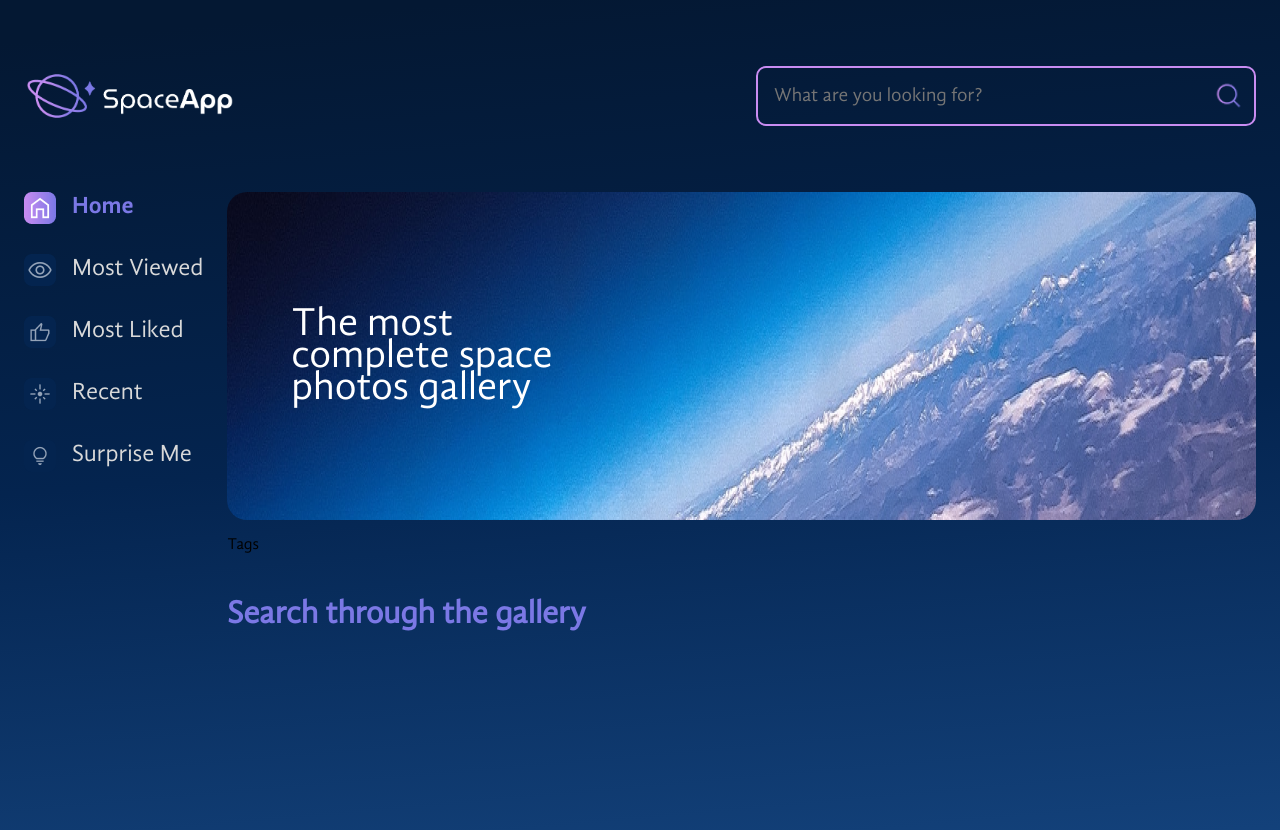
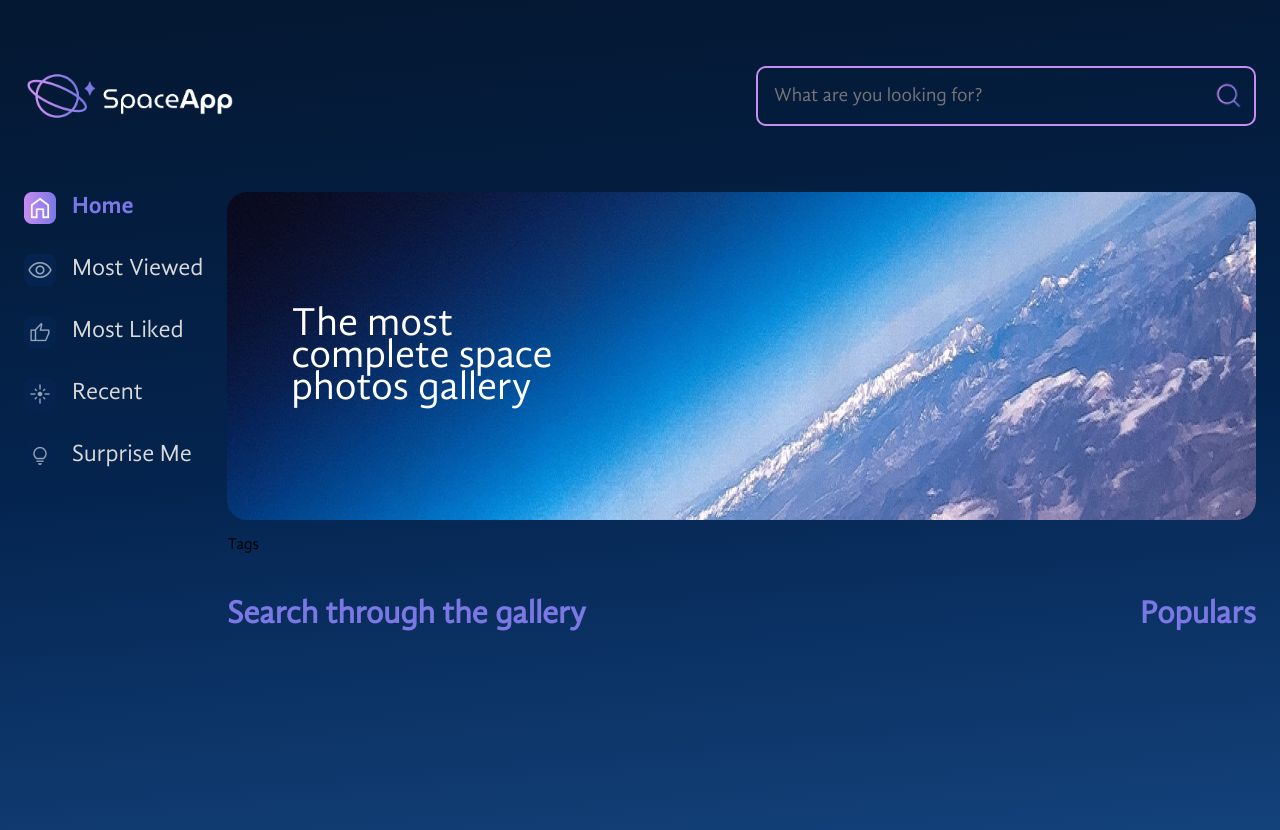
Before and after one commit to AbrahamOliden/react-space, a React (Vite) app: page / in a window 1280 px wide. Shown: the top 830 px of the page. Built offline with nearby package versions, Linux system fonts and the light colour scheme.

Commit message:
rearrange components

```diff
--- a/src/components/Gallery/index.jsx
+++ b/src/components/Gallery/index.jsx
@@ -1,12 +1,28 @@
 import styled from "styled-components";
 import Tag from "./Tags";
 import Title from "../Title";
+import Populars from "./Populars";
+
+const ImagesContainer = styled.div`
+    display: flex;
+`;
+
+const WTFIsHeDoing = styled.section`
+    flex-grow: 1;
+`;
 
 function Gallery() {
     return (
         <>
             <Tag />
-            <Title>Search through the gallery</Title>
+            <ImagesContainer>
+                <WTFIsHeDoing>
+                    <Title>Search through the gallery</Title>
+
+                </WTFIsHeDoing>
+
+                <Populars />
+            </ImagesContainer>
         </>
     );
 };
```
